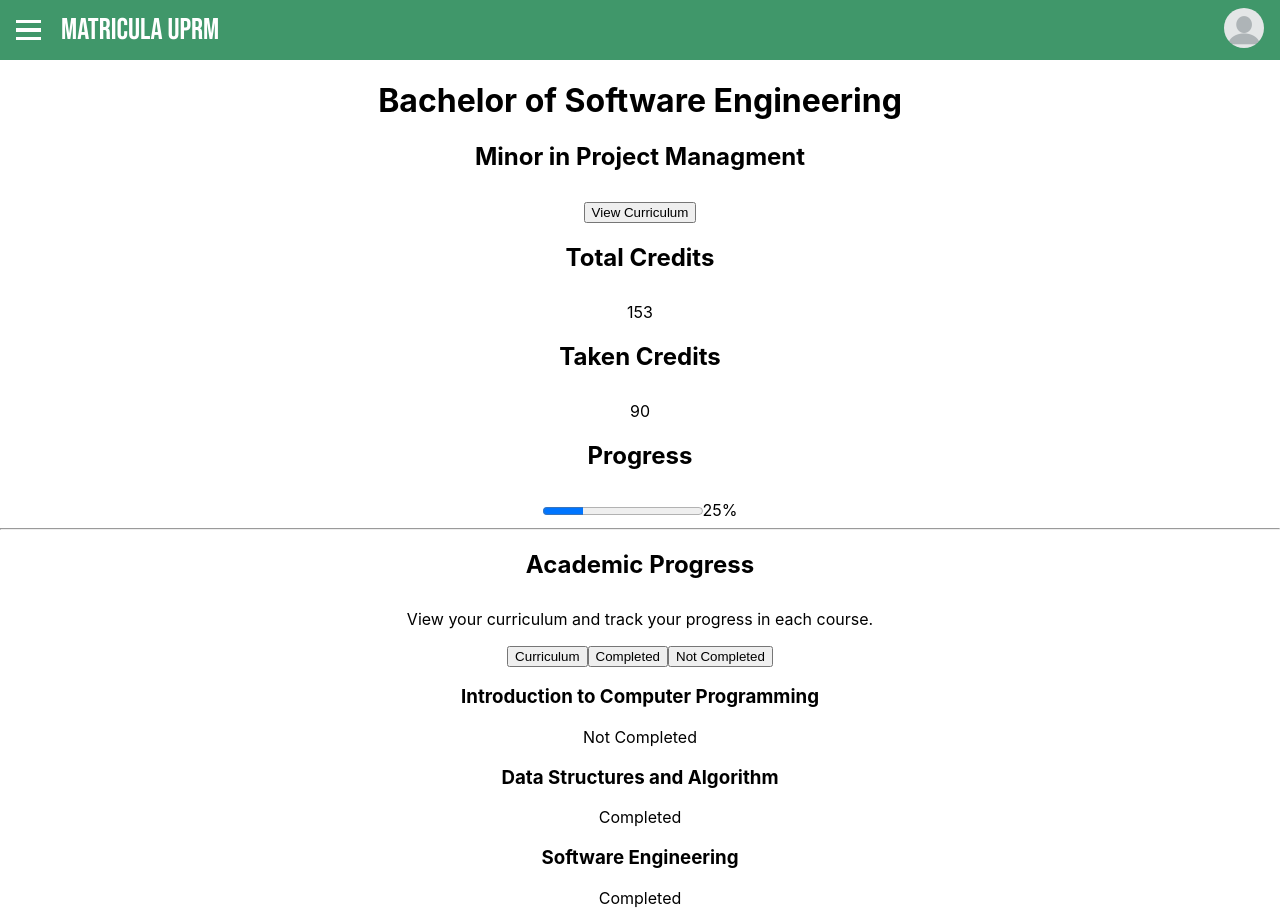
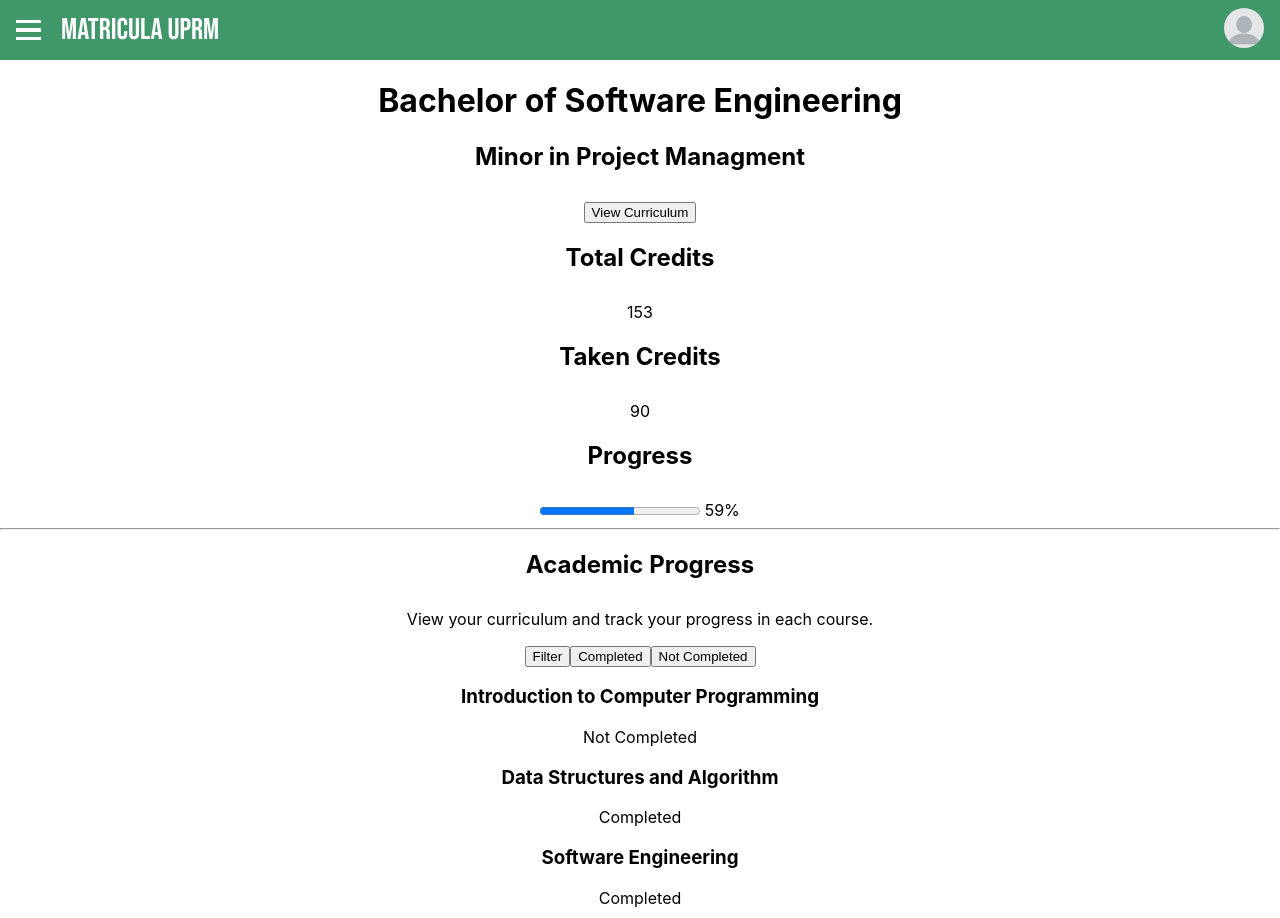
Before and after one commit to uprm-inso4101-2023-2024-s2/semester-project-studentenrollmentsystem, a React (Create React App) app: page /academic-progress in a window 1280 px wide. Built offline with nearby package versions, Linux system fonts and the light colour scheme.

Commit message:
fixed progress bar

```diff
--- a/src/pages/AcademicProgress.js
+++ b/src/pages/AcademicProgress.js
@@ -48,8 +48,8 @@ export default function AcademicProgress() {
 
         <div className="progress">
           <h2>Progress</h2>
-          <progress value={progressData.progress} max="100"></progress>
-          <span>{progressData.progress}%</span>
+          <progress value={(progressData.completedCredits / progressData.totalCredits)*100} max="100"></progress>
+          <span> {Math.round((progressData.completedCredits / progressData.totalCredits)*100)}%</span>
         </div>
       </section>
 
@@ -60,7 +60,7 @@ export default function AcademicProgress() {
         <p>View your curriculum and track your progress in each course.</p>
 
         <div className="filters">
-          <button>Curriculum</button>
+          <button>Filter</button>
           <button>Completed</button>
           <button>Not Completed</button>
         </div>
```
